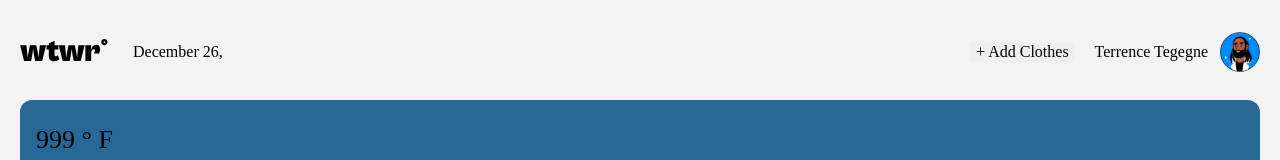
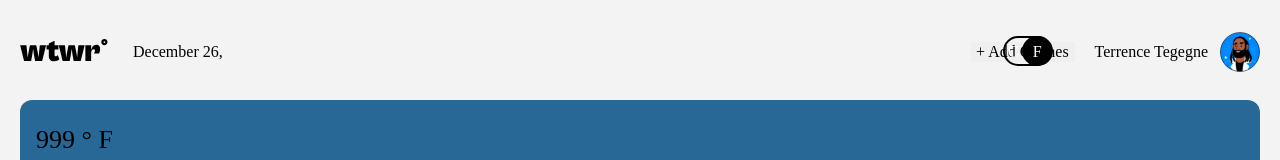
Before and after one commit to blend-avdili15/se_project_react, a React app: page / in a window 1280 px wide. Shown: the top 160 px of the page. Built offline with nearby package versions, Linux system fonts and the light colour scheme; no server answers; the HTML template or start-up script is replaced by a standard one.

Commit message:
Project 11.00

```diff
--- /dev/null
+++ b/src/components/AddItemModal/AddItemModal.jsx
@@ -0,0 +1,64 @@
+import React from "react";
+import ModalWithForm from "../ModalWithForm/ModalWithForm";
+
+const AddItemModal = ({ closeActiveModal, onAddItem, isOpen }) => {
+  return (
+    <ModalWithForm
+      title="New garment"
+      buttonText="Add garment"
+      isOpen={activeModal === "add-garment"}
+      onClose={closeActiveModal}
+    >
+      <label htmlFor="name" className="modal__label">
+        Name{" "}
+        <input
+          type="text"
+          className="modal__input"
+          id="name"
+          placeholder="Name"
+        />
+      </label>
+      <label htmlFor="imageUrl" className="modal__label">
+        Image{" "}
+        <input
+          type="url"
+          className="modal__input"
+          id="imageUrl"
+          placeholder="Image URL"
+        />
+      </label>
+      <fieldset className="modal__radio-buttons">
+        <legend className="modal__legend">Select the weather type:</legend>
+        <label htmlFor="hot" className="modal__label modal__label_type_radio">
+          <input
+            id="hot"
+            type="radio"
+            name="radio"
+            className="modal__radio-input"
+          />{" "}
+          Hot
+        </label>
+        <label htmlFor="warm" className="modal__label modal__label_type_radio">
+          <input
+            id="warm"
+            type="radio"
+            name="radio"
+            className="modal__radio-input"
+          />{" "}
+          Warm
+        </label>
+        <label htmlFor="cold" className="modal__label modal__label_type_radio">
+          <input
+            id="cold"
+            type="radio"
+            name="radio"
+            className="modal__radio-input"
+          />{" "}
+          Cold
+        </label>
+      </fieldset>
+    </ModalWithForm>
+  );
+};
+
+export default AddItemModal;
--- a/src/components/App/App.jsx
+++ b/src/components/App/App.jsx
@@ -8,6 +8,8 @@ import ItemModal from "../ItemModal/ItemModal";
 import Footer from "../Footer/Footer";
 import { getWeather, filterWeatherData } from "../../utils/weatherApi";
 import { coordinates, APIkey } from "../../utils/constants";
+import { CurrentTemperaturUnitContext } from "../Contexts/CurrentTemperatureUnitContext";
+import AddItemModal from "../AddItemModal/AddItemModal";
 
 function App() {
   const [weatherData, setWeatherData] = useState({
@@ -17,6 +19,7 @@ function App() {
   });
   const [activeModal, setActiveModal] = useState("");
   const [selectedCard, setSelectedCard] = useState({});
+  const [currentTemperaturUnit, setCurrentTemperatureUnit] = useState("F");
 
   const handleCardClick = (card) => {
     setActiveModal("preview");
@@ -31,6 +34,11 @@ function App() {
     setActiveModal("");
   };
 
+  const handleToggleSwitchChange = () => {
+    if (currentTemperaturUnit === "C") setCurrentTemperatureUnit("F");
+    if (currentTemperaturUnit === "F") setCurrentTemperatureUnit("C");
+  };
+
   useEffect(() => {
     getWeather(coordinates, APIkey)
       .then((data) => {
@@ -41,72 +49,20 @@ function App() {
   }, []);
 
   return (
+    <CurrentTemperaturUnitContext.Provider
+      value={{ currentTemperaturUnit, handleToggleSwitchChange }}
+    >
       <div className="page">
         <div className="page__content">
           <Header handleAddClick={handleAddClick} weatherData={weatherData} />
           <Main weatherData={weatherData} handleCardClick={handleCardClick} />
         </div>
-      <ModalWithForm
-        title="New garment"
-        buttonText="Add garment"
-        isOpen={activeModal === "add-garment"}
-        onClose={closeActiveModal}
-      >
-        <label htmlFor="name" className="modal__label">
-          Name{" "}
-          <input
-            type="text"
-            className="modal__input"
-            id="name"
-            placeholder="Name"
+        {activeModal === "create" && (
+          <AddItemModal
+            closeActiveModal={closeActiveModal}
+            isOpen={activeModal}
           />
-        </label>
-        <label htmlFor="imageUrl" className="modal__label">
-          Image{" "}
-          <input
-            type="url"
-            className="modal__input"
-            id="imageUrl"
-            placeholder="Image URL"
-          />
-        </label>
-        <fieldset className="modal__radio-buttons">
-          <legend className="modal__legend">Select the weather type:</legend>
-          <label htmlFor="hot" className="modal__label modal__label_type_radio">
-            <input
-              id="hot"
-              type="radio"
-              name="radio"
-              className="modal__radio-input"
-            />{" "}
-            Hot
-          </label>
-          <label
-            htmlFor="warm"
-            className="modal__label modal__label_type_radio"
-          >
-            <input
-              id="warm"
-              type="radio"
-              name="radio"
-              className="modal__radio-input"
-            />{" "}
-            Warm
-          </label>
-          <label
-            htmlFor="cold"
-            className="modal__label modal__label_type_radio"
-          >
-            <input
-              id="cold"
-              type="radio"
-              name="radio"
-              className="modal__radio-input"
-            />{" "}
-            Cold
-          </label>
-        </fieldset>
-      </ModalWithForm>
+        )}
         <ItemModal
           activeModal={activeModal}
           card={selectedCard}
@@ -114,6 +70,7 @@ function App() {
         />
         <Footer />
       </div>
+    </CurrentTemperaturUnitContext.Provider>
   );
 }
 
--- /dev/null
+++ b/src/components/Contexts/CurrentTemperatureUnitContext.jsx
@@ -0,0 +1,8 @@
+import React from "react";
+
+const CurrentTemperaturUnitContext = React.createContext({
+  currentTemperatureUnit: "",
+  handleToggleSwitchChange: () => {},
+});
+
+export { CurrentTemperaturUnitContext };
--- a/src/components/Header/Header.jsx
+++ b/src/components/Header/Header.jsx
@@ -1,6 +1,7 @@
 import "./Header.css";
 import logo from "../../images/header/logo.svg";
 import avatar from "../../images/header/avatar.svg";
+import ToggleSwitch from "../ToggleSwitch/ToggleSwtich";
 
 function Header({ handleAddClick, weatherData }) {
   const currentDate = new Date().toLocaleString("default", {
@@ -14,6 +15,7 @@ function Header({ handleAddClick, weatherData }) {
       <p className="header__date-and-location">
         {currentDate}, {weatherData.city}
       </p>
+      <ToggleSwitch />
       <button
         onClick={handleAddClick}
         type="button"
@@ -21,6 +23,7 @@ function Header({ handleAddClick, weatherData }) {
       >
         + Add Clothes
       </button>
+
       <div className="header__user-container">
         <p className="header__username">Terrence Tegegne</p>
         <img className="header__avatar" src={avatar} alt="Terrence Tegegne" />
--- /dev/null
+++ b/src/components/ToggleSwitch/ToggleSwitch.css
@@ -0,0 +1,53 @@
+.switch {
+  display: flex;
+  position: relative;
+  margin-left: 500px;
+  right: -280px;
+  top: -1px;
+}
+
+.switch__box {
+  border-radius: 25px;
+  border: 2px solid black;
+  width: 50px;
+  height: 30px;
+  appearance: none;
+}
+
+.switch__slider {
+  border-radius: 20px;
+  width: 30px;
+  height: 30px;
+  background-color: black;
+  color: white;
+  text-align: center;
+  cursor: pointer;
+  position: absolute;
+}
+
+.switch__slider-F {
+  left: 19px;
+}
+
+.switch__slider-C {
+  left: 1px;
+}
+
+.switch__active {
+  color: white;
+  font-size: 16px;
+}
+
+.switch__temp-C {
+  position: absolute;
+  top: -9px;
+  left: 5px;
+  color: white;
+}
+
+.switch__temp-F {
+  position: absolute;
+  top: -9px;
+  left: 30px;
+  color: white;
+}
--- /dev/null
+++ b/src/components/ToggleSwitch/ToggleSwtich.jsx
@@ -0,0 +1,49 @@
+import React, { useContext, useState } from "react";
+import "./ToggleSwitch.css";
+import { CurrentTemperaturUnitContext } from "../Contexts/CurrentTemperatureUnitContext";
+
+function ToggleSwitch() {
+  //   const [currentTemperaturUnit, handleToggleSwitchChange] = useState("C");
+
+  //   const handleChange = (e) => {
+  //     if (currentTemperaturUnit === "C") handleToggleSwitchChange("F");
+  //     if (currentTemperaturUnit === "F") handleToggleSwitchChange("C");
+  //   };
+
+  const { currentTemperaturUnit, handleToggleSwitchChange } = useContext(
+    CurrentTemperaturUnitContext
+  );
+
+  return (
+    <label className="switch">
+      <input
+        type="checkbox"
+        className="switch__box"
+        onChange={handleToggleSwitchChange}
+      />
+      <span
+        className={
+          currentTemperaturUnit === "F"
+            ? "switch__slider switch__slider-F"
+            : "switch__slider switch__slider-C"
+        }
+      ></span>
+      <p
+        className={`switch__temp-F ${
+          currentTemperaturUnit === "F" && "switch__active"
+        }`}
+      >
+        F
+      </p>
+      <p
+        className={`switch__temp-C ${
+          currentTemperaturUnit === "C" && "switch__active"
+        }`}
+      >
+        C
+      </p>
+    </label>
+  );
+}
+
+export default ToggleSwitch;
```
Also changed, not shown: src/utils/junk.js (added, +72 -0 lines). Lines whose indentation alone changed are shown as unchanged.
